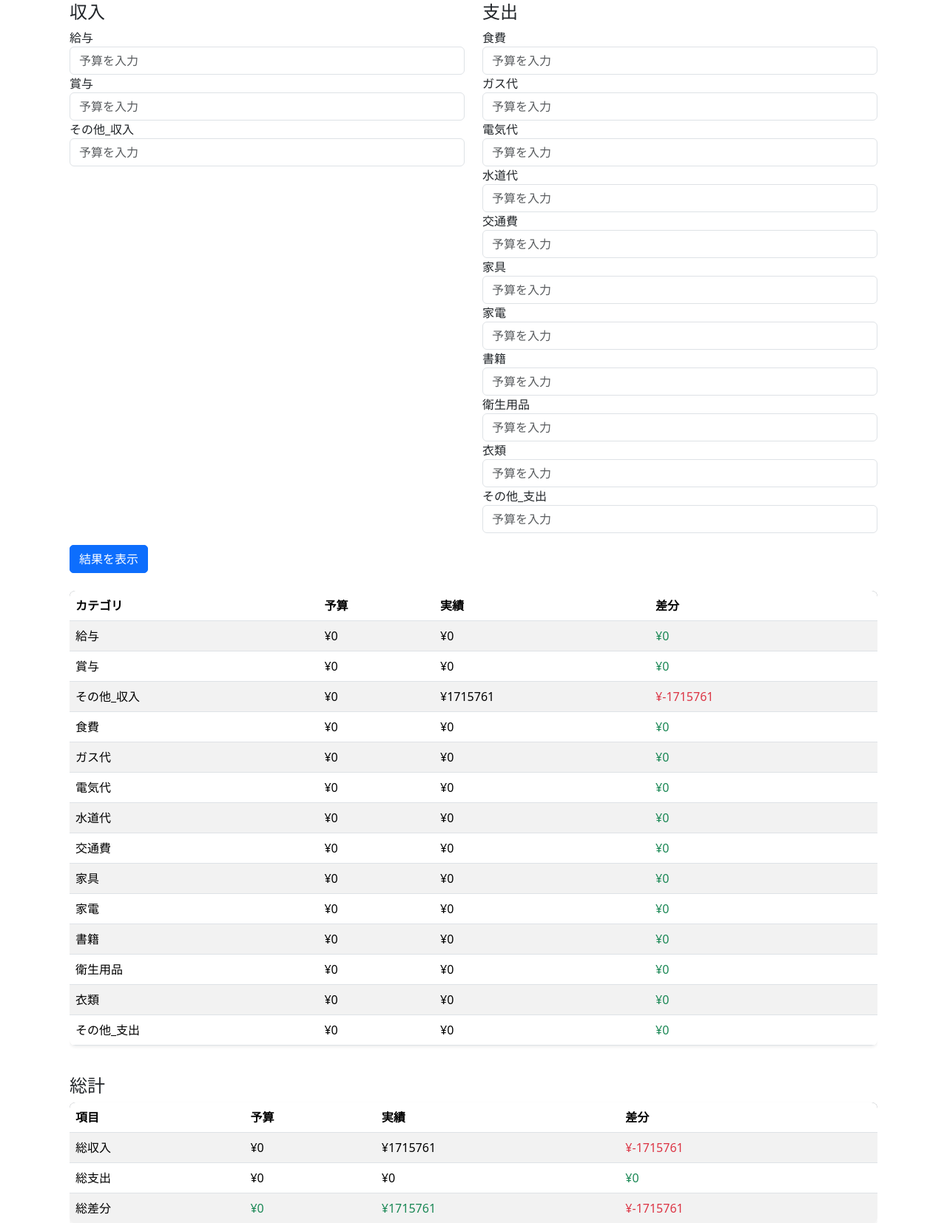
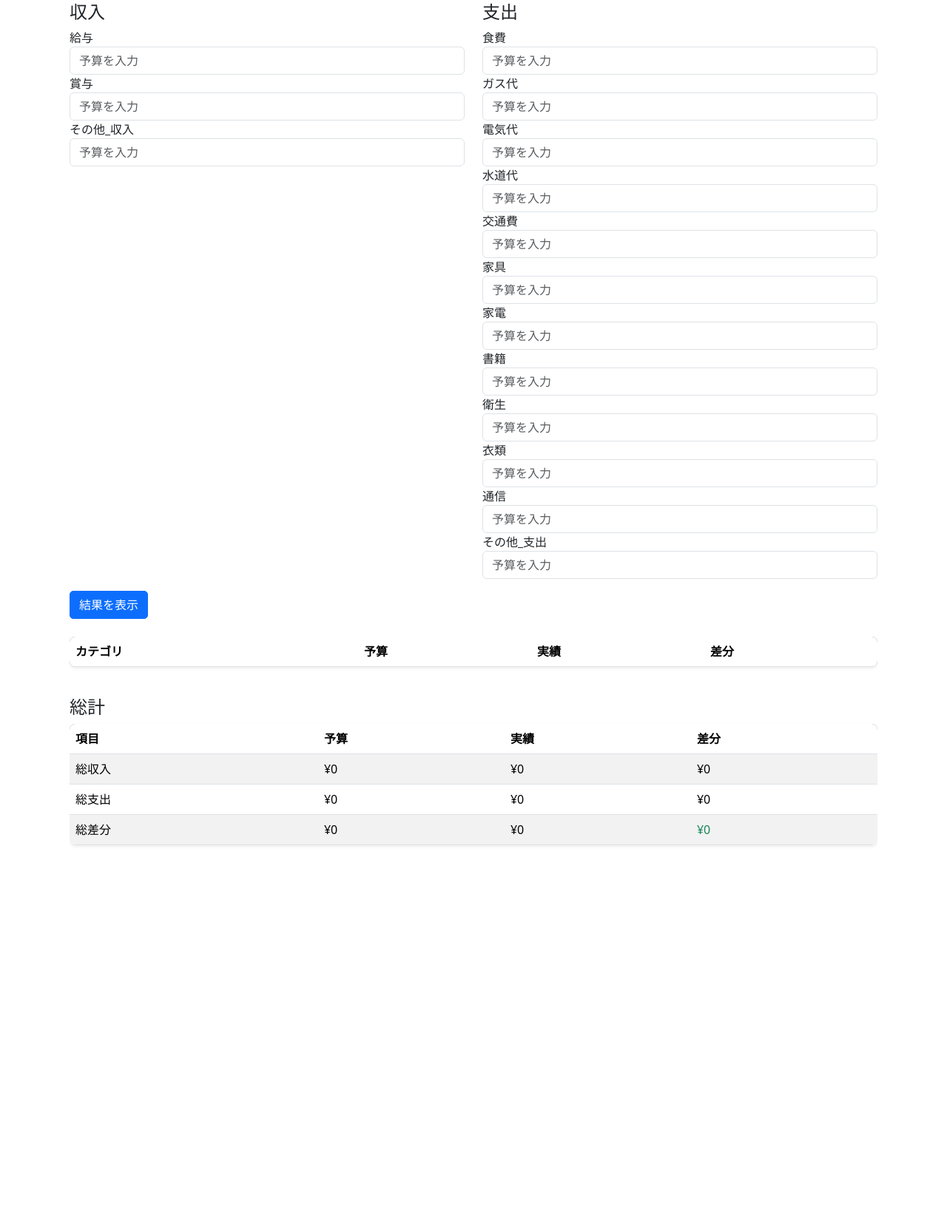
Before and after one commit to SherlockTN/household_account_book, a Flask app: page / in a window 1280 px wide. Shown: the part 252-1906 px from the top of the page at 74% size. After the commit the page ends 1396 px from the top, so only its background shows below. Run offline with Flask 3, Linux system fonts and the light colour scheme; data comes from the database, SQL or seed files in the repository; lists and menus that the app fills with data are empty; some libraries are stand-ins or nearby versions.

Commit message:
「衛生用品」を「衛生」に修正し、「通信」の項目を追加

```diff
--- a/static/js/create.js
+++ b/static/js/create.js
@@ -6,7 +6,7 @@ document.addEventListener('DOMContentLoaded', function () {
         const select = document.getElementById("focusedInput3"); // selectタグを取得する
         const dict_BreakdownCategory = {
             "収入": ["給与", "賞与", "その他_収入"],
-            "支出": ["食費", "ガス代", "電気代", "水道代", "交通費", "家具", "家電", "書籍", "衛生用品", "衣類", "その他_支出"],
+            "支出": ["食費", "ガス代", "電気代", "水道代", "交通費", "家具", "家電", "書籍", "衛生", "衣類", '通信', "その他_支出"],
         };
 
         // 初期化（現在の選択肢をクリア）
@@ -63,7 +63,7 @@ function loadData(button) {
 function updateBreakdownOptions(incomeExpense, selectedBreakdown) {
     const breakdownCategory = {
         "収入": ["給与", "賞与", "その他_収入"],
-        "支出": ["食費", "ガス代", "電気代", "水道代", "交通費", "家具", "家電", "書籍", "衛生用品", "衣類", "その他_支出"]
+        "支出": ["食費", "ガス代", "電気代", "水道代", "交通費", "家具", "家電", "書籍", "衛生", "衣類", "通信", "その他_支出"]
     };
 
     const breakdownSelect = document.getElementById('modalCategoryBreakdown');
@@ -91,7 +91,7 @@ document.addEventListener('DOMContentLoaded', function () {
         const select = document.getElementById("modalCategoryBreakdown"); // selectタグを取得する
         const dict_BreakdownCategory = {
             "収入": ["給与", "賞与", "その他_収入"],
-            "支出": ["食費", "ガス代", "電気代", "水道代", "交通費", "家具", "家電", "書籍", "衛生用品", "衣類", "その他_支出"],
+            "支出": ["食費", "ガス代", "電気代", "水道代", "交通費", "家具", "家電", "書籍", "衛生", "衣類", "通信", "その他_支出"],
         };
 
         // 初期化（現在の選択肢をクリア）
--- a/templates/home.html
+++ b/templates/home.html
@@ -69,12 +69,16 @@
                     <input type="number" class="form-control" id="budget_書籍" placeholder="予算を入力">
                 </div>
                 <div class="form-group">
-                    <label for="budget_衛生用品">衛生用品</label>
+                    <label for="budget_衛生">衛生</label>
                     <input type="number" class="form-control" id="budget_衛生用品" placeholder="予算を入力">
                 </div>
                 <div class="form-group">
                     <label for="budget_衣類">衣類</label>
                     <input type="number" class="form-control" id="budget_衣類" placeholder="予算を入力">
+                </div>
+                <div class="form-group">
+                    <label for="budget_通信">通信</label>
+                    <input type="number" class="form-control" id="budget_通信" placeholder="予算を入力">
                 </div>
                 <div class="form-group">
                     <label for="budget_その他_支出">その他_支出</label>
@@ -178,8 +182,9 @@
             "家具": parseFloat(document.getElementById("budget_家具").value) || 0,
             "家電": parseFloat(document.getElementById("budget_家電").value) || 0,
             "書籍": parseFloat(document.getElementById("budget_書籍").value) || 0,
-            "衛生用品": parseFloat(document.getElementById("budget_衛生用品").value) || 0,
+            "衛生": parseFloat(document.getElementById("budget_衛生").value) || 0,
             "衣類": parseFloat(document.getElementById("budget_衣類").value) || 0,
+            "通信": parseFloat(document.getElementById("budget_通信").value) || 0,
             "その他_支出": parseFloat(document.getElementById("budget_その他_支出").value) || 0
         };
 
```
